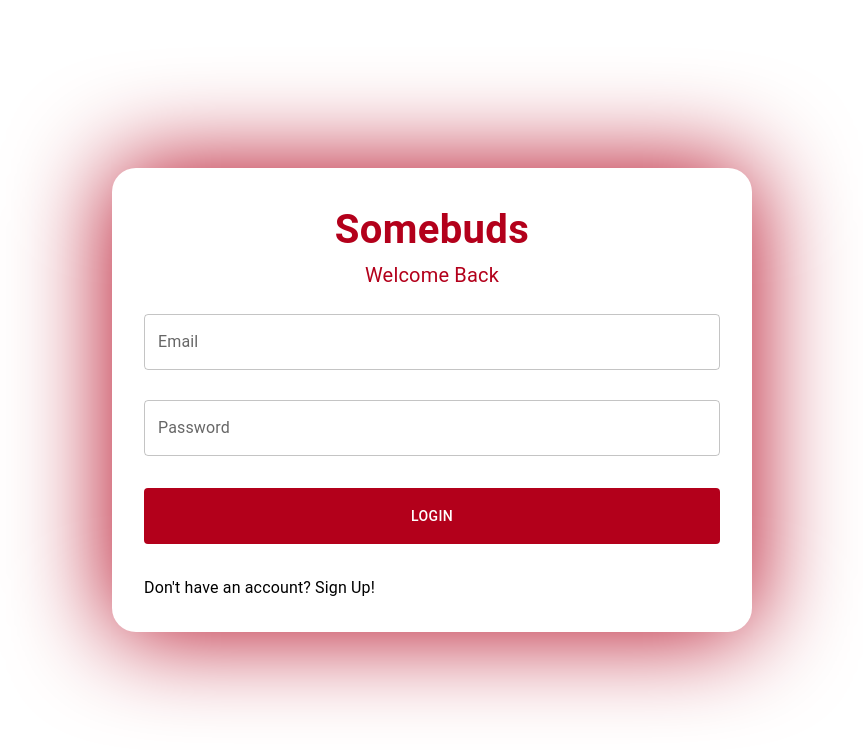
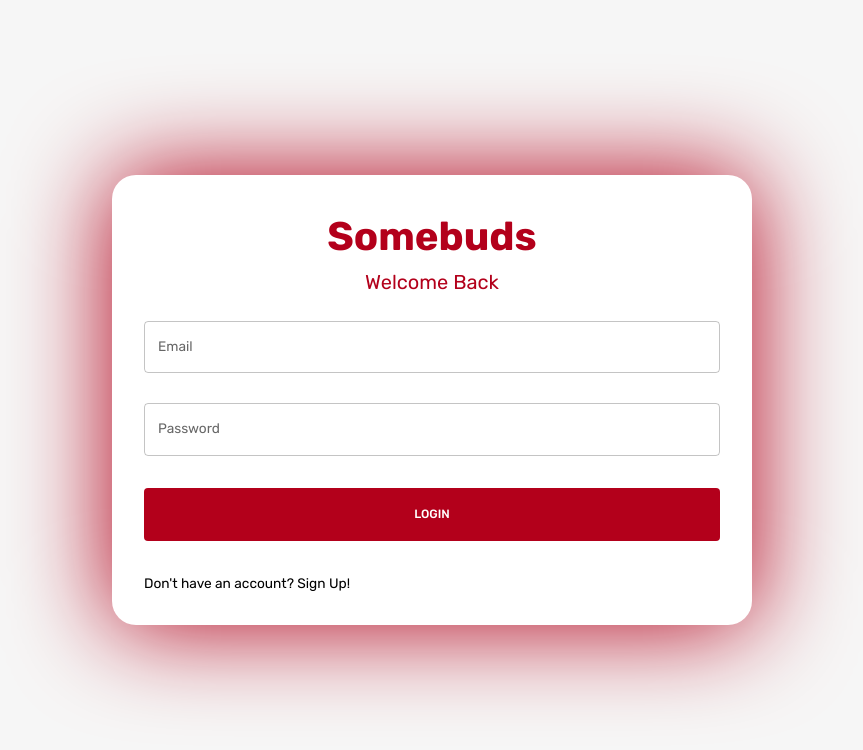
Before and after one commit to fathanadhitama/somebuds, a React (Create React App) app in the folder client/: page / in a window 1280 px wide. Shown: the top 750 px of the page, without its empty margins (208-1071 px from the left). Built offline with nearby package versions, Linux system fonts and the light colour scheme.

Commit message:
feat: theme settings

```diff
--- a/client/src/App.js
+++ b/client/src/App.js
@@ -3,17 +3,26 @@ import Homepage from './scenes/homePage/Homepage';
 import LoginPage from './scenes/loginPage/LoginPage';
 import ProfilePage from './scenes/profilePage/ProfilePage';
 import { useSelector } from 'react-redux';
+import { useMemo } from 'react';
+import { createTheme, CssBaseline, ThemeProvider } from '@mui/material';
+import { themeSettings } from './theme';
 
 function App() {
   const isAuth = Boolean(useSelector((state) => state.token))
+  const mode = useSelector((state) => state.mode)
+  const theme = useMemo(() => createTheme(themeSettings(mode)), [mode])
+
   return (
     <div className="app">
       <BrowserRouter>
-        <Routes>
-          <Route path="/" element={<LoginPage/>}></Route>
-          <Route path="/home" element={isAuth? <Homepage/> : <Navigate to="/"/>}></Route>
-          <Route path="/profile/:userId" element={isAuth? <ProfilePage/> : <Navigate to="/"/>}></Route>
-        </Routes>
+        <ThemeProvider theme={theme}>
+          <CssBaseline />
+          <Routes>
+            <Route path="/" element={<LoginPage/>}></Route>
+            <Route path="/home" element={isAuth? <Homepage/> : <Navigate to="/"/>}></Route>
+            <Route path="/profile/:userId" element={isAuth? <ProfilePage/> : <Navigate to="/"/>}></Route>
+          </Routes>
+        </ThemeProvider>
       </BrowserRouter>
     </div>
   );
--- a/client/src/index.css
+++ b/client/src/index.css
@@ -5,7 +5,6 @@ html, body, #root, .app{
   width: 100%;
   font-family: "Rubik", sans-serif;
   margin: 0;
-  background-color: white;
 }
 
 /* bg dark #27283a */
--- a/client/src/scenes/navbar/Navbar.jsx
+++ b/client/src/scenes/navbar/Navbar.jsx
@@ -34,19 +34,25 @@ function Navbar() {
   const dispatch = useDispatch();
   const navigate = useNavigate();
   const user = useSelector((state) => state.user)
-  const theme = useSelector((state) => state.mode)
+  const theme = useTheme()
   const isNonMobile = useMediaQuery("(min-width: 1000px)");
   const fullName = `${user.firstName} ${user.lastName}`;
+  const neutralLight = theme.palette.neutral.light;
+  const dark = theme.palette.neutral.dark;
+  const background = theme.palette.background.default;
+  const alt = theme.palette.background.alt;
+  const primaryLight = theme.palette.primary.light;
 
   return (
-    <FlexBetween padding="1rem 6%" backgroundColor="#B3001B" color="white" borderRadius="0 0 0.5rem 0.5rem"
+    <FlexBetween padding="1rem 6%" backgroundColor={alt} color="white" borderRadius="0 0 0.5rem 0.5rem"
     sx={{position:"sticky", top:"0", zIndex:"99"}}>
       <FlexBetween gap="1.75rem">
         <Typography
         onClick={() => navigate('/home')}
+        color={'primary'}
         fontSize="2rem"
         fontWeight='bold'
-        sx={{"&:hover": {cursor: 'pointer'}}}
+        sx={{"&:hover": {cursor: 'pointer', color: primaryLight}}}
         >
           SomeBuds
         </Typography>
--- a/client/src/theme.js
+++ b/client/src/theme.js
@@ -0,0 +1,106 @@
+// color design tokens export
+export const colorTokens = {
+    grey: {
+        0: "#FFFFFF",
+        10: "#F6F6F6",
+        50: "#F0F0F0",
+        100: "#E0E0E0",
+        200: "#C2C2C2",
+        300: "#A3A3A3",
+        400: "#858585",
+        500: "#666666",
+        600: "#4D4D4D",
+        700: "#333333",
+        800: "#1A1A1A",
+        900: "#0A0A0A",
+        1000: "#000000",
+    },
+    primary: {
+        50: "#E6FBFF",
+        100: "#CCF7FE",
+        200: "#99EEFD",
+        300: "#66E6FC",
+        400: "#33DDFB",
+        500: "#00D5FA",
+        600: "#00A0BC",
+        700: "#006B7D",
+        800: "#00353F",
+        900: "#001519",
+    },
+};
+
+    // mui theme settings
+    export const themeSettings = (mode) => {
+        return {
+            palette: {
+                mode: mode,
+                ...(mode === "dark"
+                ? {
+                    // palette values for dark mode
+                    primary: {
+                        dark: colorTokens.primary[200],
+                        main: colorTokens.primary[500],
+                        light: colorTokens.primary[800],
+                    },
+                    neutral: {
+                        dark: colorTokens.grey[100],
+                        main: colorTokens.grey[200],
+                        mediumMain: colorTokens.grey[300],
+                        medium: colorTokens.grey[400],
+                        light: colorTokens.grey[700],
+                    },
+                    background: {
+                        default: colorTokens.grey[900],
+                        alt: colorTokens.grey[800],
+                    },
+                    }
+                : {
+                    // palette values for light mode
+                    primary: {
+                        dark: colorTokens.primary[700],
+                        main: colorTokens.primary[500],
+                        light: colorTokens.primary[50],
+                    },
+                    neutral: {
+                        dark: colorTokens.grey[700],
+                        main: colorTokens.grey[500],
+                        mediumMain: colorTokens.grey[400],
+                        medium: colorTokens.grey[300],
+                        light: colorTokens.grey[50],
+                    },
+                    background: {
+                        default: colorTokens.grey[10],
+                        alt: colorTokens.grey[0],
+                    },
+                    }),
+            },
+            typography: {
+                fontFamily: ["Rubik", "sans-serif"].join(","),
+                fontSize: 12,
+                h1: {
+                fontFamily: ["Rubik", "sans-serif"].join(","),
+                fontSize: 40,
+                },
+                h2: {
+                fontFamily: ["Rubik", "sans-serif"].join(","),
+                fontSize: 32,
+                },
+                h3: {
+                fontFamily: ["Rubik", "sans-serif"].join(","),
+                fontSize: 24,
+                },
+                h4: {
+                fontFamily: ["Rubik", "sans-serif"].join(","),
+                fontSize: 20,
+                },
+                h5: {
+                fontFamily: ["Rubik", "sans-serif"].join(","),
+                fontSize: 16,
+                },
+                h6: {
+                fontFamily: ["Rubik", "sans-serif"].join(","),
+                fontSize: 14,
+                },
+            },
+        };
+    };
```
